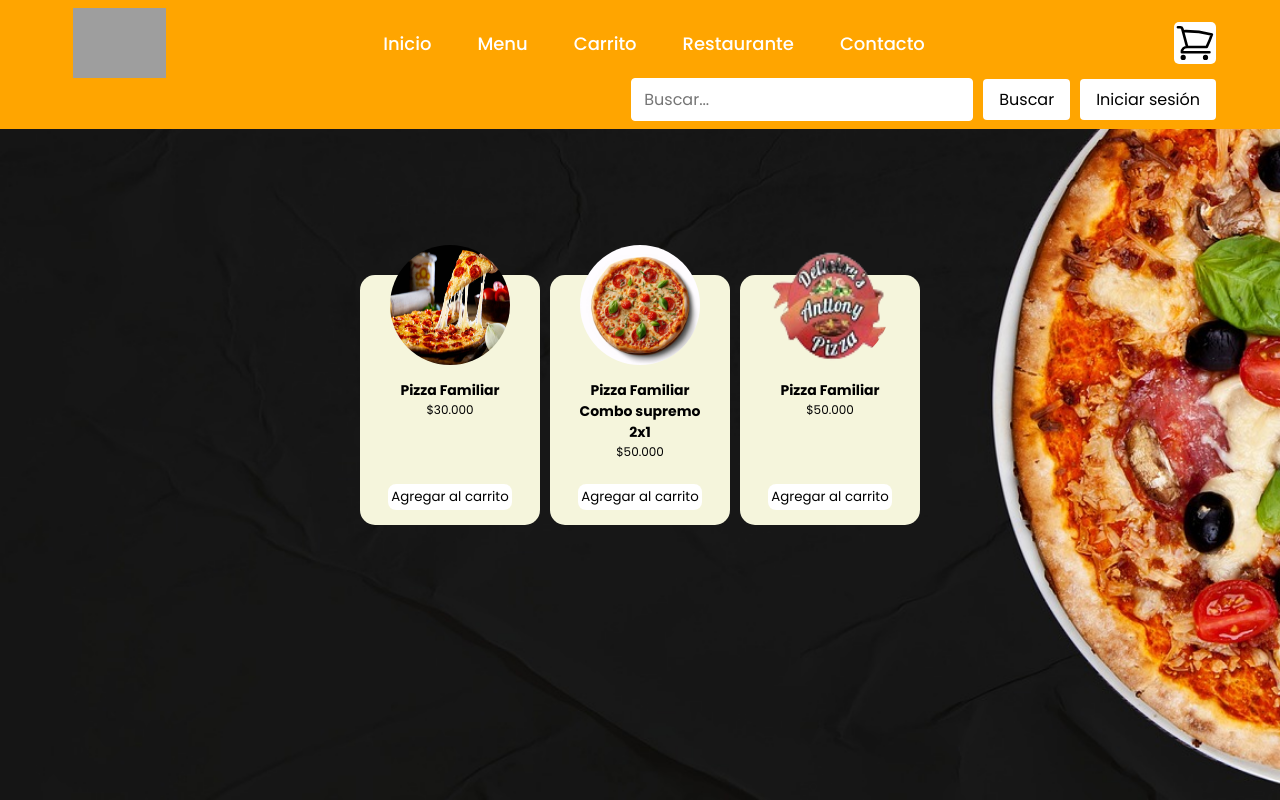
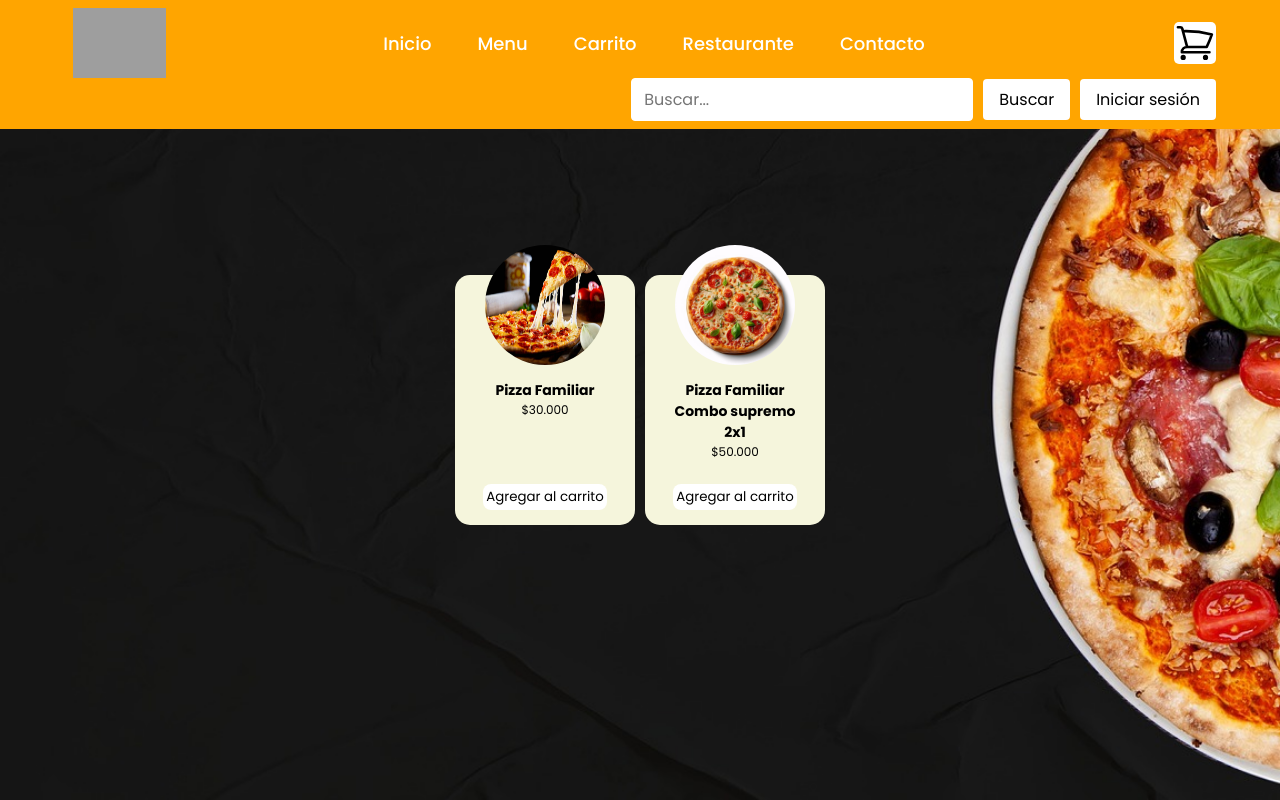
Before and after one commit to Forero-Developer/Proyecto-pizza, a React (Vite) app: page / in a window 1280 px wide. Built offline with nearby package versions, Linux system fonts and the light colour scheme; grey boxes are pictures that could not be loaded.

Commit message:
Elimine una card

```diff
--- a/src/components/cardMenu/menu.js
+++ b/src/components/cardMenu/menu.js
@@ -12,13 +12,6 @@ const menu = [
         imgText: "pizza 2",
         txtcomida: "Pizza Familiar Combo supremo 2x1",
         precio: "$50.000"
-    },
-    {
-        id: 3,
-        img: "./src/assets/logo.png",
-        imgText: "pizza 2",
-        txtcomida: "Pizza Familiar ",
-        precio: "$50.000"
     }
 ]
 
```
